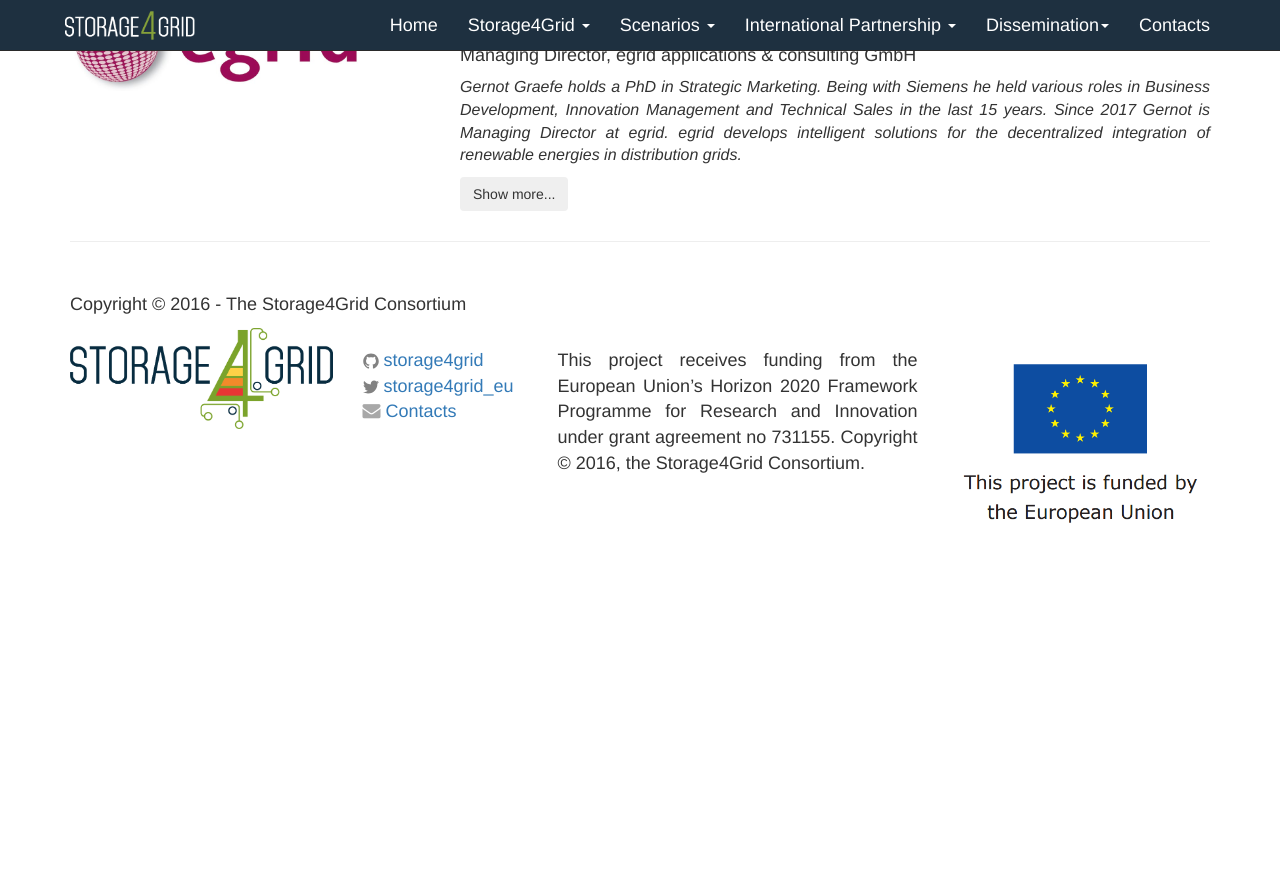
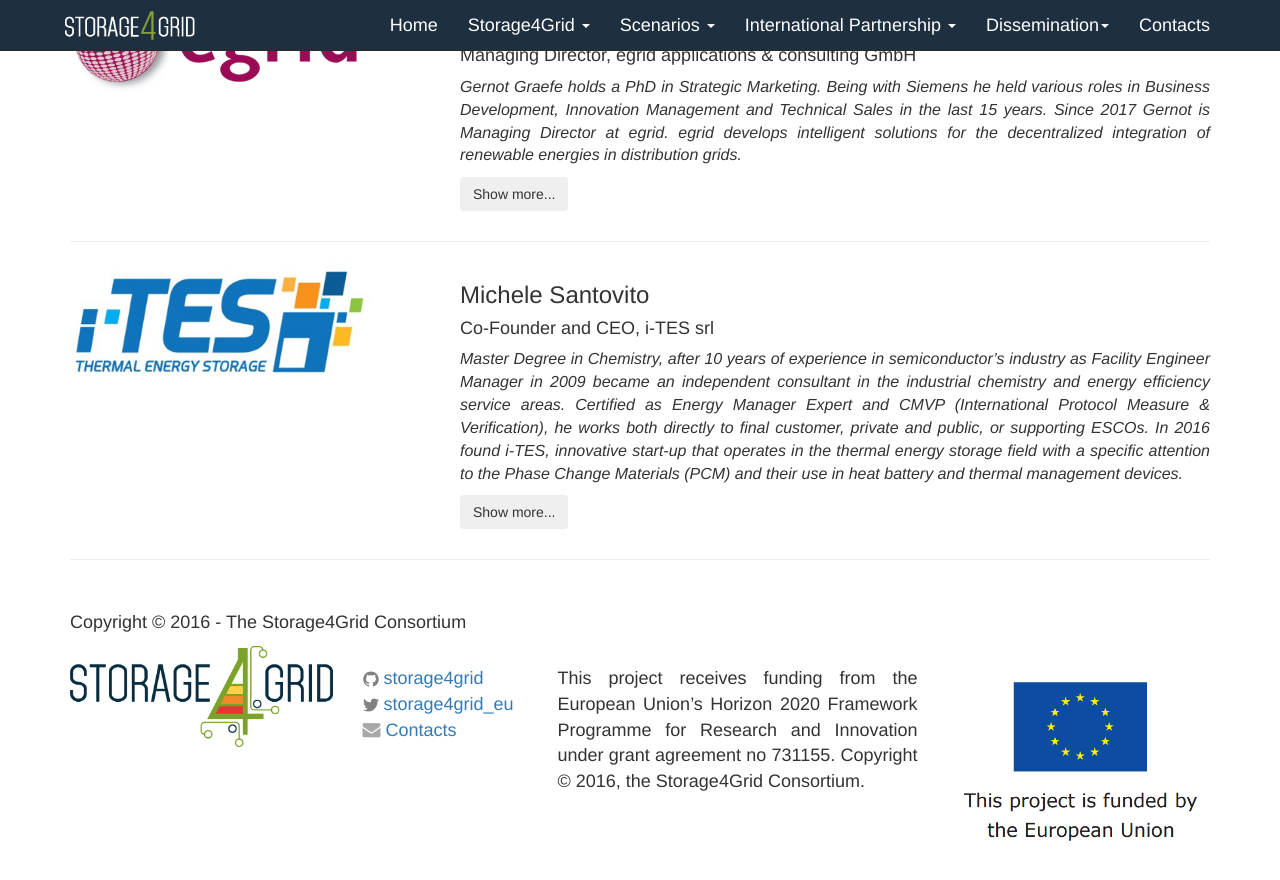
Before and after one commit to storage4grid/storage4grid.github.io, a Jekyll site: the page built from pages/esg.html, in a window 1280 px wide and 900 px high, scrolled down 2365 px. Shown: the top 880 px of the window. Built offline with Jekyll 4.4.1, drawn with Linux system fonts in a browser that asks for light colours; comment, search, counter and statistics services are not loaded; before the commit the page ends 2947 px from its top, so only the background shows below that.

Commit message:
ESG updates

```diff
--- a/pages/esg.html
+++ b/pages/esg.html
@@ -218,6 +218,30 @@
         <p><button class="btn btn btn-secondary seemore" href="#">Show more...</button></p>
       </div>
         </div>
+
+        <hr>
+
+        <div class="row">
+            <div class="col-md-4">
+                <a href="https://www.i-tes.eu">
+                    <img style="width:300px;" class="img-responsive center-block vcenter" src="{{site.baseurl}}/img/Logo_ITES.jpg">
+
+                </a>
+            </div>
+            <div class="col-md-8 collapse-group">
+                <h3>Michele Santovito</h3>
+                <h4>Co-Founder and CEO, i-TES srl</h4>
+
+        <p class="details">
+Master Degree in Chemistry, after 10 years of experience in semiconductor’s industry as Facility Engineer Manager in 2009 became an independent consultant in the industrial chemistry and energy efficiency service areas. Certified as Energy Manager Expert and CMVP (International Protocol Measure & Verification), he works both directly to final customer, private and public, or supporting ESCOs. In 2016 found i-TES, innovative start-up that operates in the thermal energy storage field with a specific attention to the Phase Change Materials (PCM) and their use in heat battery and thermal management devices.</p>
+        <p class="collapse details">
+He is President of ASSOEGE, Italian association of Certified Energy Manager Experts, Member of the Board Council for Physics and Chemistry in Piedmont, Professor (external) at Industrial Chemistry Department of Turin's University.
+        </p>
+
+        <p><button class="btn btn btn-secondary seemore" href="#">Show more...</button></p>
+      </div>
+        </div>
+
 <!-- Template
 
         <hr>
```
Also changed, not shown: img/Logo_ITES.jpg (added).
